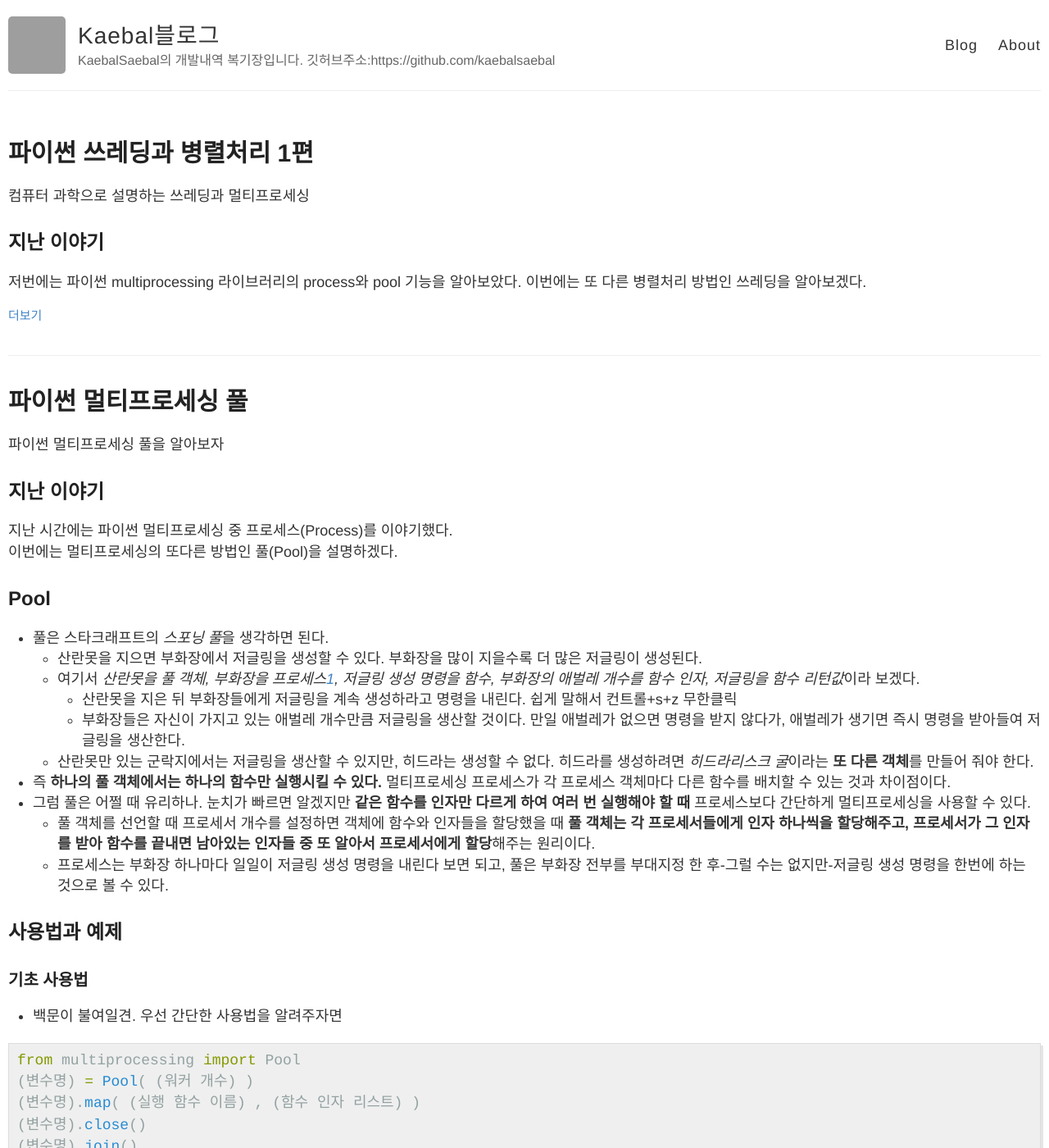
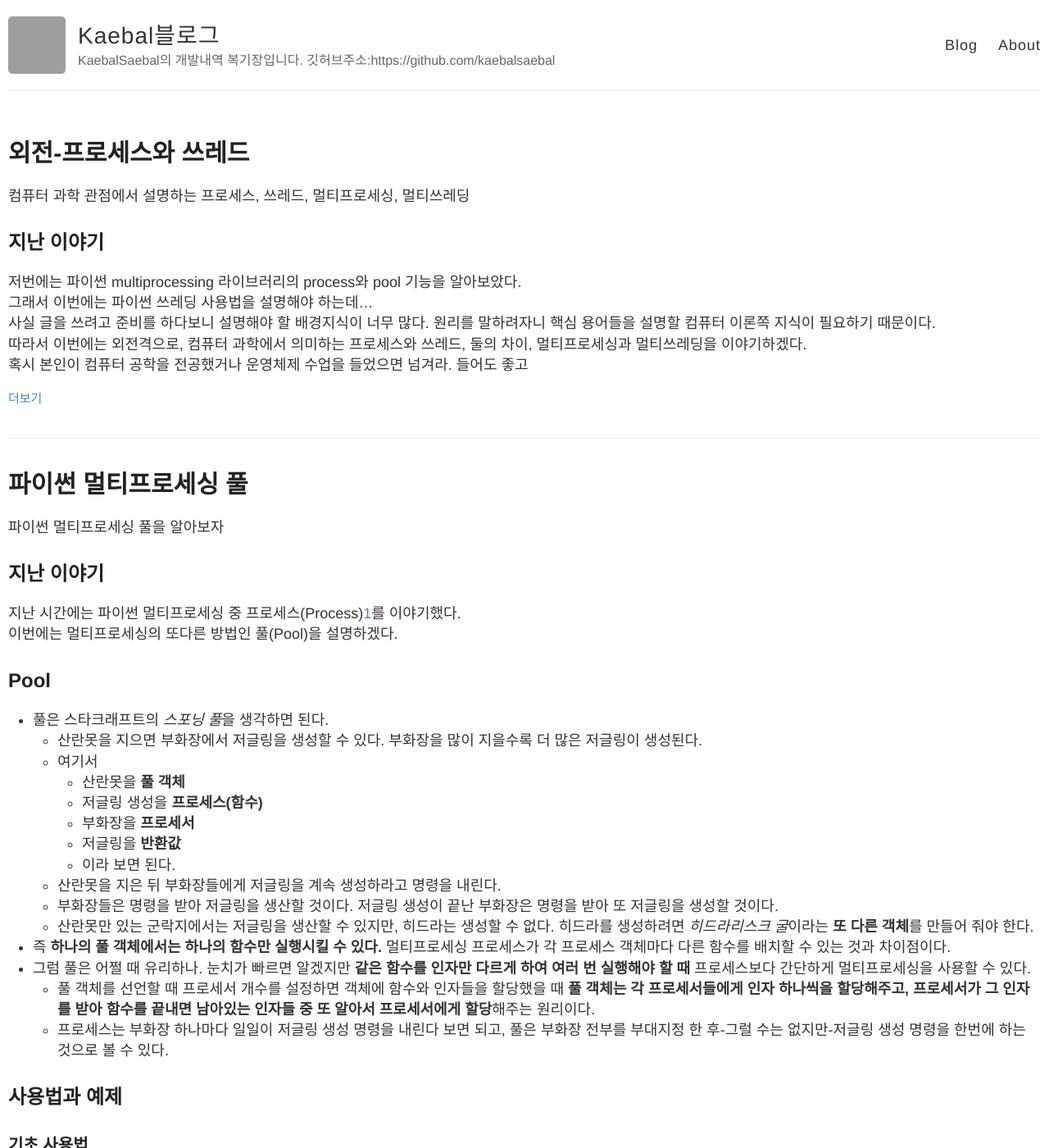
Before and after one commit to Kreator-Kaebal/Kreator-Kaebal.github.io, a Jekyll site: the page built from index.html, in a window 1280 px wide and 1400 px high. Shown: the whole window at 82% size. Built offline with Jekyll 4.4.1, drawn with Linux system fonts in a browser that asks for light colours; some of the changed text lies outside the part shown; grey boxes are pictures that could not be loaded.

Commit message:
make up post posts

````diff
--- a/_posts/2022-2-10-python1.md
+++ b/_posts/2022-2-10-python1.md
@@ -14,22 +14,59 @@
 이 프로세서는 일종의 소형화된 기존 프로세서이나,
 최근에는 ARM/인텔 사의 빅-리틀 시스템이나 엔비디아 사의 쿠다-텐서 코어 같이 특정 작업에 전문화된 프로세서를 여러 종류 놓는 시스템으로 발전하는 추세이다.
 
-이야기가 삼천뽀로 가는거같으니 결론만 말하자면, 파이썬에서는 멀티 코어 프로세서를 활용할 수 있는 **멀티프로세싱** 기능을 제공한다.
+이야기가 삼천뽀로 가는거같으니 결론만 말하자면, 파이썬에서는 멀티 코어 프로세서를 십분 활용할 수 있는 **멀티프로세싱** 기능을 제공한다.
 
-## 멀티 프로세싱이란
-멀티 프로세싱은 위에서도 말했듯이 미니 프로세서(앞으로는 《**코어**》라고 지칭하겠다.)를 활용할 수 있도록 하는 기본 라이브러리이다.
-라이브러리명은 ***multiprocessing***이다.
+## 프로세스와 멀티프로세싱이란
+보통 코드를 짜고 실행하면 해당 코드는 하나의 프로세서만을 사용한다. 이 실행되는 코드는 **프로세스**라고 지칭하겠다.
+정확히 말하자면, 프로세스는 **실행되고 있는 프로그램**을 일컫는 말이다. 즉 python xxx.py를 실행하면 하나의 프로세스가 생기는 것이다. 만약 실행 도중에 또 python xxx.py를 실행하면 프로세스가 하나 늘어나겠다.
 
-해당 라이브러리는 *threading*이라는 라이브러리의 응용형으로, 2.6 버전에서 추가되었다.
-threading은 쉽게 말해서 하나의 프로세스 내에서 여러 작업을 동시에 수행하는 기능이다. threading에 관해서는 추후 설명하겠다.
+```python
+def tosso():
+    print("tosso")
 
-보통 코드를 짜고 실행하면 해당 코드는 하나의 프로세스만을 사용한다.
-즉 본인 컴퓨터의 코어 수가 4개라면, 코드 실행시 3개의 코어는 논다는 말이다.[^2]
+def tissi():
+    print("tissi")
 
-따라서 많은 일이 필요한 작업의 경우에는-예를 들면 백만개짜리 배열의 각 요소값을 1만큼 더하는-그냥 코드를 짜면 하나의 코어가 1부터 백만까지 다 할 것이다.
-그러나 4개의 코어를 모두 사용한다고 하면 4개의 코어가 25만개씩 나눠서 할 것이니, 시간이 ¼만큼 단축될 것이다!
+if __name__ == "__main__":
+    tosso()
+    tissi()
+```
 
-그러면 이를 어떻게 하나? multiprocessing 라이브러리에서는 크게 두가지 방법을 제공하고 있다.
+이러한 코드가 있다 치자.
+이 코드를 실행하면 tosso()와 tissi() 함수를 선언하고 실행하는 하나의 프로세스가 작동한다.
+이 프로세스는 tosso()를 실행한 뒤 tissi()를 실행하는데, 인간의 욕심은 끝이 없다고 사람들은 tosso()와 tissi()를 **동시에 실행**시키고 싶게 되었다.[^2] 어떻게 할까?
+가장 쉬운 방법은 tosso()와 tissi()를 각각 실행하는 파이썬 파일(프로그램)을 두 개 만들어서 실행하는 것이다.
+
+```python
+def tosso():
+    print("tosso")
+if __name__ == "__main__":
+    tosso()
+```
+```python
+def tissi():
+    print("tissi")
+if __name__ == "__main__":
+    tissi()
+```
+이렇게
+
+그런데 인간의 욕심은 또 끝이 없기에 *'굳이 두 개 만들지 말고, 하나의 프로그램 안에서 나눠버린 후 실행시킬 수 없을까'* 하는 생각을 가지게 되었다.
+그리하여 등장한 것이 **멀티 프로세싱**이다.
+
+멀티 프로세싱은 간단히 말해 **하나의 프로그램을 여러 개의 프로세스로 구성**하는 것이다.
+위 사례를 들면, main함수 내에서 tosso()를 실행하는 프로세스 하나, tissi()를 실행하는 프로세스 하나를 만든 뒤 실행시킨다.
+이러면 프로그램을 실행할 때, main함수를 돌리는 하나의 프로세스가 있고, 이 프로세스는 *프로세스를 생성하여 실행*시키는 일을 한다.
+이때 main함수 프로세스를 **부모 프로세스**, 생성한 프로세스를 **자식 프로세스**라고 한다.
+부모 프로세스는 자식 프로세스가 작동하는 동안 멈추고, 자식 프로세스의 일이 끝나면 다시 실행된다. 결국 전체 프로그램이 시작하고 끝날 때까지 프로세스 개수는 1(부모)->2(자식들)->1(부모) 개인 셈이다.
+
+또한 **CPU 코어 하나는 동시에 하나의 프로세스만 실행**할 수 있다. 이 점에서 멀티프로세싱은 멀티 코어 프로세서 환경에서 대단한 이점으로 작용한다.
+만약 코어 하나짜리 프로세서에 두 개 이상의 프로세스를 할당하면 코어 하나가 여러 프로세스를 돌아가면서 수행한다.[^3] 프로세스를 실행하는 순서는 운영체제가 알아서 결정하는데, 결국 하나의 프로세스가 실행 중이면 나머지 프로세스들은 멈춰있어야 한다는 것이다.[^4]
+하지만 코어가 여러개이면 동시에 실행할 수 있는 프로세스 개수가 넓어지므로 멀티 코어 프로세서일수록 멀티프로세싱으로 프로세스를 여러 개 만들어 주는 것이 이득이라는 것이다.
+
+파이썬은 ***multiprocessing***이라는 라이브러리로 멀티프로세싱을 제공한다.
+
+그러면 이를 어떻게 하냐? multiprocessing 라이브러리에서는 크게 두가지 방법을 제공하고 있다.
 * Process
   * ```python
     from multiprocessing import Process
@@ -175,4 +212,6 @@
   * 쓰레딩
 
 [^1]: 코어라고도 한다.
-[^2]: 여기서 논다는 것은 '해당 코드에 작업을 할당받지 않는다는 것'을 의미한다.
+[^2]: 이렇게 여러 프로세스를 동시에 실행시키는 기법을 **병렬 처리**라고 한다.
+[^3]: CPU 코어에 프로세스 실행 순서를 할당하는 방법을 **작업 스케쥴링**이라고 한다.
+[^4]: 물론 운영체제는 바보가 아닌지라 하나의 프로세스가 다 끝날 때까지 대기하지 않고, 일정한 규칙을 통해 실행 프로세스를 계속 전환한다. 이 과정은 매우 자주 이루어지기 때문에 우리 눈에는 코어 하나짜리 CPU여도 동시에 여러 프로세스를 실행하는 것처럼 보이는 것이다. 이 기법은 추후 설명하겠다.
--- a/_posts/2022-2-15-python2.md
+++ b/_posts/2022-2-15-python2.md
@@ -7,15 +7,20 @@
 파이썬 멀티프로세싱 풀을 알아보자
 <!--excerpt-->
 ## 지난 이야기
-지난 시간에는 파이썬 멀티프로세싱 중 프로세스(Process)를 이야기했다.
+지난 시간에는 파이썬 멀티프로세싱 중 프로세스(Process)[^1]를 이야기했다.
 이번에는 멀티프로세싱의 또다른 방법인 풀(Pool)을 설명하겠다.
 
 ## Pool
 * 풀은 스타크래프트의 *스포닝 풀*을 생각하면 된다.
   * 산란못을 지으면 부화장에서 저글링을 생성할 수 있다. 부화장을 많이 지을수록 더 많은 저글링이 생성된다.
-  * 여기서 *산란못을 풀 객체, 부화장을 프로세스[^1], 저글링 생성 명령을 함수, 부화장의 애벌레 개수를 함수 인자, 저글링을 함수 리턴값*이라 보겠다.
-    * 산란못을 지은 뒤 부화장들에게 저글링을 계속 생성하라고 명령을 내린다. 쉽게 말해서 컨트롤+s+z 무한클릭
-    * 부화장들은 자신이 가지고 있는 애벌레 개수만큼 저글링을 생산할 것이다. 만일 애벌레가 없으면 명령을 받지 않다가, 애벌레가 생기면 즉시 명령을 받아들여 저글링을 생산한다.
+  * 여기서
+    * 산란못을 **풀 객체**
+    * 저글링 생성을 **프로세스(함수)**
+    * 부화장을 **프로세서**
+    * 저글링을 **반환값**
+    * 이라 보면 된다.
+  * 산란못을 지은 뒤 부화장들에게 저글링을 계속 생성하라고 명령을 내린다.
+  * 부화장들은 명령을 받아 저글링을 생산할 것이다. 저글링 생성이 끝난 부화장은 명령을 받아 또 저글링을 생성할 것이다.
   * 산란못만 있는 군락지에서는 저글링을 생산할 수 있지만, 히드라는 생성할 수 없다. 히드라를 생성하려면 *히드라리스크 굴*이라는 **또 다른 객체**를 만들어 줘야 한다.
 * 즉 **하나의 풀 객체에서는 하나의 함수만 실행시킬 수 있다.** 멀티프로세싱 프로세스가 각 프로세스 객체마다 다른 함수를 배치할 수 있는 것과 차이점이다.
 * 그럼 풀은 어쩔 때 유리하나. 눈치가 빠르면 알겠지만 **같은 함수를 인자만 다르게 하여 여러 번 실행해야 할 때** 프로세스보다 간단하게 멀티프로세싱을 사용할 수 있다.
@@ -114,5 +119,4 @@
   * 비동기 처리-asyncio
   * 새로운 멀티프로세싱 방법-concurrent.futures
 
-
-[^1]: 멀티프로세싱의 프로세스(from multiprocessing import Process)와는 다르다. 이 글에서 말하는 프로세스는 특별히 언급하지 않는 이상 'CPU 코어'라 생각하면 된다. 그래도 구분하기 위해 'CPU 코어'는 '프로세서'라고 지칭하겠다.
+[^1]: 본 글에서는 지난번에 설명한 **하나의 작업 단위**로서의 프로세스, **파이썬 라이브러리 기능**으로서의 프로세스가 혼동되어 사용되고 있다.
--- a/_posts/2022-2-19-python3.md
+++ b/_posts/2022-2-19-threading1.md
@@ -1,34 +1,47 @@
 ---
 layout: post
-title: 파이썬 쓰레딩과 병렬처리 1편
-tags : [python, computer science]
+title: 외전-프로세스와 쓰레드
+tags : [computer science]
 ---
 
-컴퓨터 과학으로 설명하는 쓰레딩과 멀티프로세싱
+컴퓨터 과학 관점에서 설명하는 프로세스, 쓰레드, 멀티프로세싱, 멀티쓰레딩
 <!--excerpt-->
 ## 지난 이야기
 저번에는 파이썬 multiprocessing 라이브러리의 process와 pool 기능을 알아보았다.
-이번에는 또 다른 병렬처리 방법인 쓰레딩을 알아보겠다.
+그래서 이번에는 파이썬 쓰레딩 사용법을 설명해야 하는데...
+사실 글을 쓰려고 준비를 하다보니 설명해야 할 배경지식이 너무 많다. 원리를 말하려자니 핵심 용어들을 설명할 컴퓨터 이론쪽 지식이 필요하기 때문이다.
+따라서 이번에는 외전격으로, 컴퓨터 과학에서 의미하는 프로세스와 쓰레드, 둘의 차이, 멀티프로세싱과 멀티쓰레딩을 이야기하겠다.
+혹시 본인이 컴퓨터 공학을 전공했거나 운영체제 수업을 들었으면 넘겨라. 들어도 좋고
 
 ## 요약
-* 병렬 처리에는 멀티프로세싱과 쓰레딩이 있다.
-* 멀티프로세싱은 하나의 작업을 담당하는 프로그램을 여러 개 켜는 것이다.
-* 쓰레딩은 하나의 프로그램에서 여러 작업을 처리하는 것이다.
+* 병렬 처리에는 크게 멀티프로세싱과 쓰레딩이 있다.
+* 멀티프로세싱은 하나의 작업을 하는 프로세스를 여러 개 만들어 동시에 수행하는 기법이다.
+* 쓰레딩은 하나의 프로세스 내에서 여러 작업을 동시에 수행하는 기법이다.
 * 멀티프로세싱은 데이타를 공유하지 않지만, 쓰레딩은 일부 데이타를 공유한다. 이 때문에 멀티프로세싱과 쓰레딩은 일장일단이 있다.
 
 ## 용어 정리
 비슷하면서도 다른 단어가 너무 많아, 잠깐 용어 정리가 필요하겠다.
 * **프로세서**: 우리가 흔히 CPU라고 말하는 것
 * **코어**: 프로세서 안에 존재하는 물리적인 프로세서
-* **프로세스**: 하나의 작업(함수,메소드 등...) 단위
-* **쓰레드**: 프로세스의 하위 작업 단위
+* **작업**: 프로세스가 처리하는 일.(함수,메소드 등등)
+* **프로세스**: 실행되고 있는 프로그램
+* **쓰레드**: 프로세스 안에 존재하는 작업 단위
 
-## 쓰레딩과 멀티프로세싱의 차이
-* 지난 시간에 배운 **멀티프로세싱**은 **여러 프로세스를 사용하여 동시에 여러 작업을 처리**, 시간을 단축시키는 기술이다.
+## 쓰레딩
+* 지난 시간에 배운 **멀티프로세싱**은 **프로세스를 여러 개 만들어**, 시간을 단축시키는 기술이다.
   * 서로 다른 프로세스를 실행시킬 때는 *process*, 하나의 프로세스를 여러 번 실행해야 할 때는 *pool*을 사용하면 편리하다는 것도 배웠다.
-* 반면 이번 시간에 배울 **쓰레딩**은 **멀티프로세싱의 하위 개념으로, 하나의 프로세스 내에서 여러 작업을 실행**할 때 쓰이는 기술이다.
+* 반면 이번 시간에 배울 **쓰레딩**은 **멀티프로세싱의 하위 개념으로, 하나의 프로세스 내에서 여러 '쓰레드'를 생성해 여러 작업을 실행**할 때 쓰이는 기술이다.
+
+### 프로세스와 쓰레드
+* 프로세스는 *실행 중인 프로그램*이다.
+* **쓰레드**는 **프로세스 안에 존재하는 작업 단위**이다.
+* 프로세스가 실행할 작업은 쓰레드에서 처리된다.
+* 프로세스는 **논리적으로 분리되어 있으며** 서로 간 소통하기 위해서는 특수한 규칙이 필요하다.
+* 반면 쓰레드는 **작업 실행에 필요한 메모리**를 제외한 **모든 저장 공간을 공유한다**. 따라서 쓰레드 간 소통이 상대적으로 자유롭다.
+
+### 프로세스와 쓰레드의 저장공간
 * 백문이 불여일견. 그림으로 설명하자.
-![py3-img1](/images/posts/python3-img1.png)
+![th1-img1](/images/posts/threading1-img2.png)
   * 멀티프로세싱의 구조이다. 각 프로세스가 독립적인 저장 공간을 할당받는다.
     * 운영체제 강의를 들으면 알겠지만, 프로세서가 사용하는 저장공간에는 **레지스터**, **캐쉬**, **메모리(RAM)**이 있다. 메모리<캐쉬<레지스터 순으로 속도가 빨라 메모리->캐쉬->레지스터 순으로 데이타를 가져온다.(계층 구조)
     * 그리고 프로그램이 잡아먹는 메모리는 크게 네 종류로 나뉘어진다.
@@ -74,11 +87,6 @@
     * 즉 2번 쓰레드의 전역변수 값을 읽는 부분에 lock을 걸어 1번 쓰레드를 먼저 실행하게 한 뒤, 2번 쓰레드의 나머지 부분을 실행하는 것이다.
     * 다만 이것도 문제가 있어, 요즘 운영체제는 더 유식한 방법인 **뮤텍스**와 **세마포어**로 해결한다. 얘들은 꽤 복잡하므로 시간 나면 다루겠다...
 
-## 2편에서 계속...
-2편은 파이썬에서 쓰레딩을 사용하는 실전편이다.
-글을 쓰고 보니 이전 글에서 부정확하거나 잘못 전달된 정보가 많다.
-우선 이전 글 수정을 우선해야겠다.
-
 
 [^1]: 유식한 말로 **오버헤드**라고 부른다.
 [^2]: 유식한 말로 **임계 영역**이라고 부른다.
````
Also changed, not shown: other parts of _posts/2022-2-10-python1.md (+1 -1 lines), other parts of _posts/2022-2-19-threading1.md (+1 -1 lines), images/posts/threading1-img1.png (renamed from images/posts/python3-img1.png), images/posts/threading1-img2.png (renamed from images/posts/python3-img2.png).
